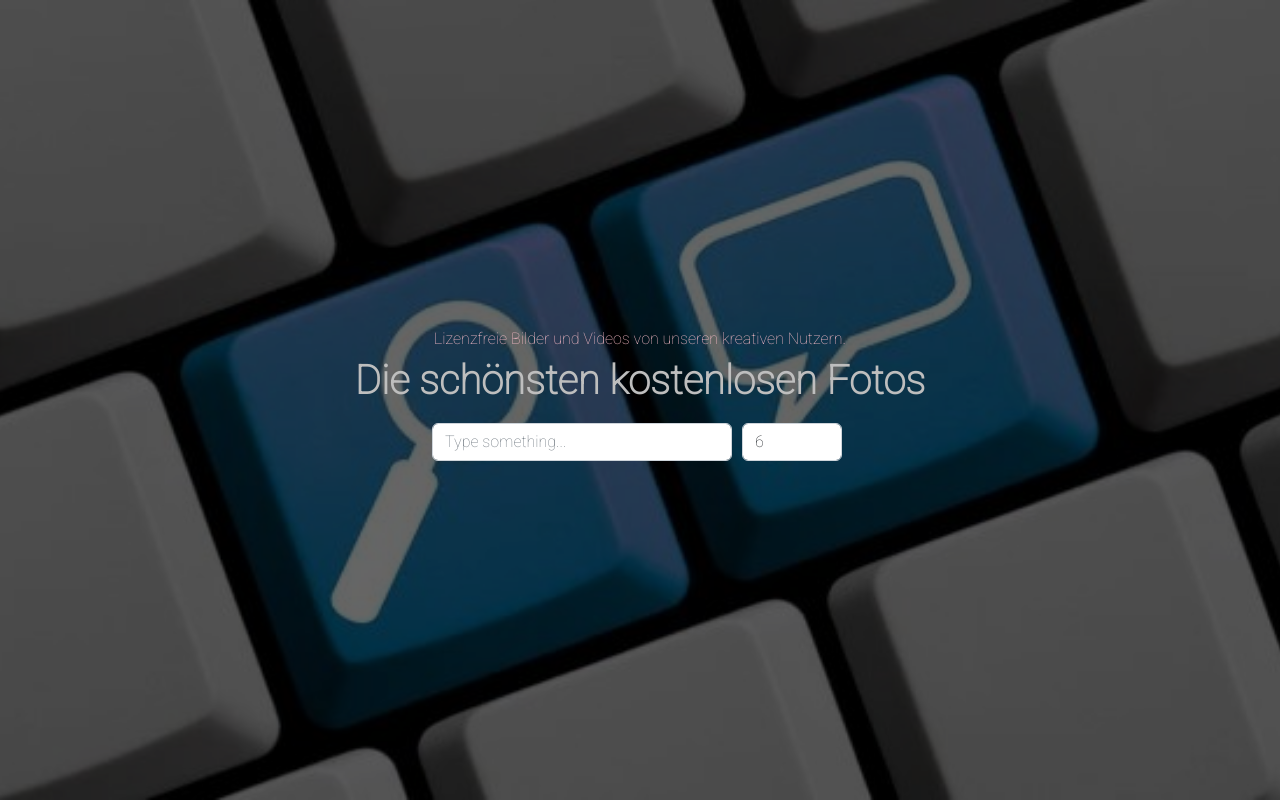
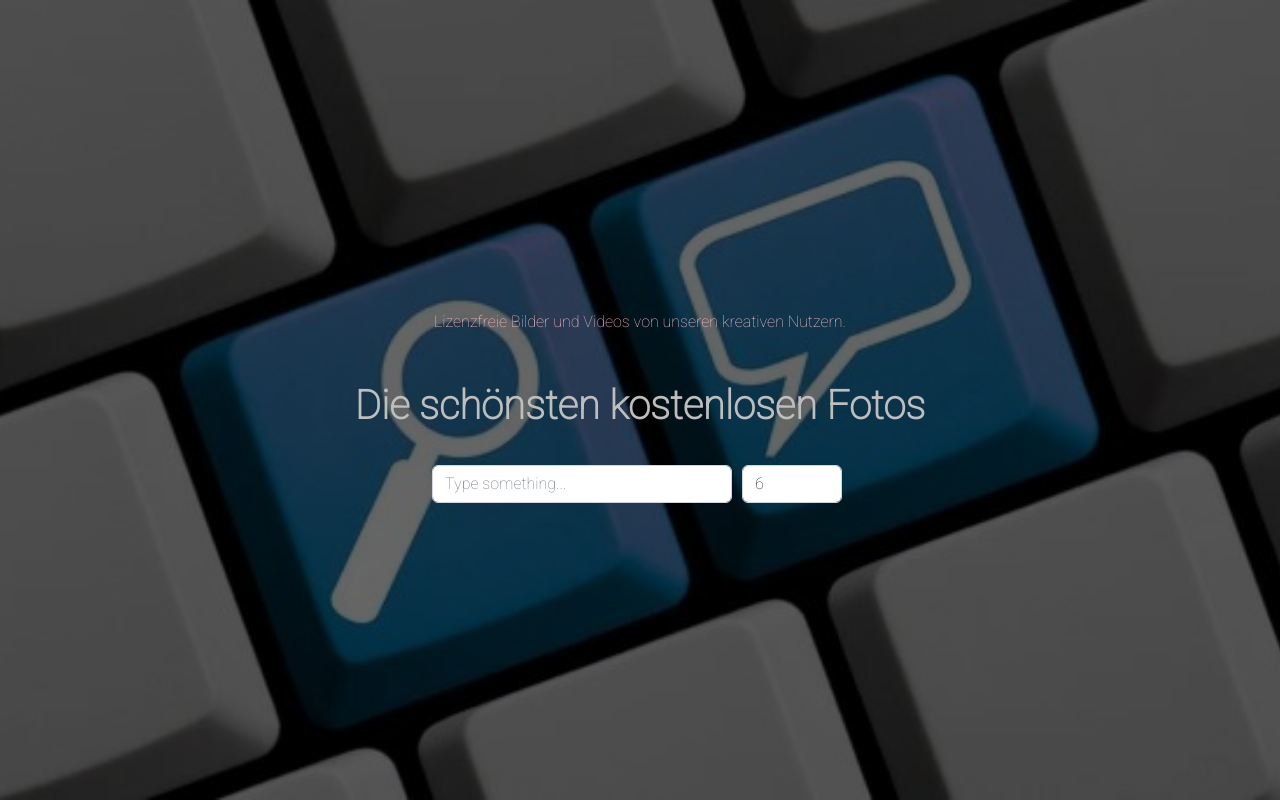
Before and after one commit to burakong/image-search, an Angular app: page /image-search in a window 1280 px wide. Built offline with nearby package versions, Linux system fonts and the light colour scheme.

Commit message:
add marging to h1 and h3 tag

```diff
--- a/src/app/image-search/image-search.component.scss
+++ b/src/app/image-search/image-search.component.scss
@@ -45,12 +45,14 @@ h3 {
     font-size: 16px;
     color: pink;
     text-align: center;
+    margin: 25px;
 }
 
 h1 {
     font-weight: bold;
     color: var(--gray);
     text-align: center;
+    margin: 25px;
 }
 
 p {
```
